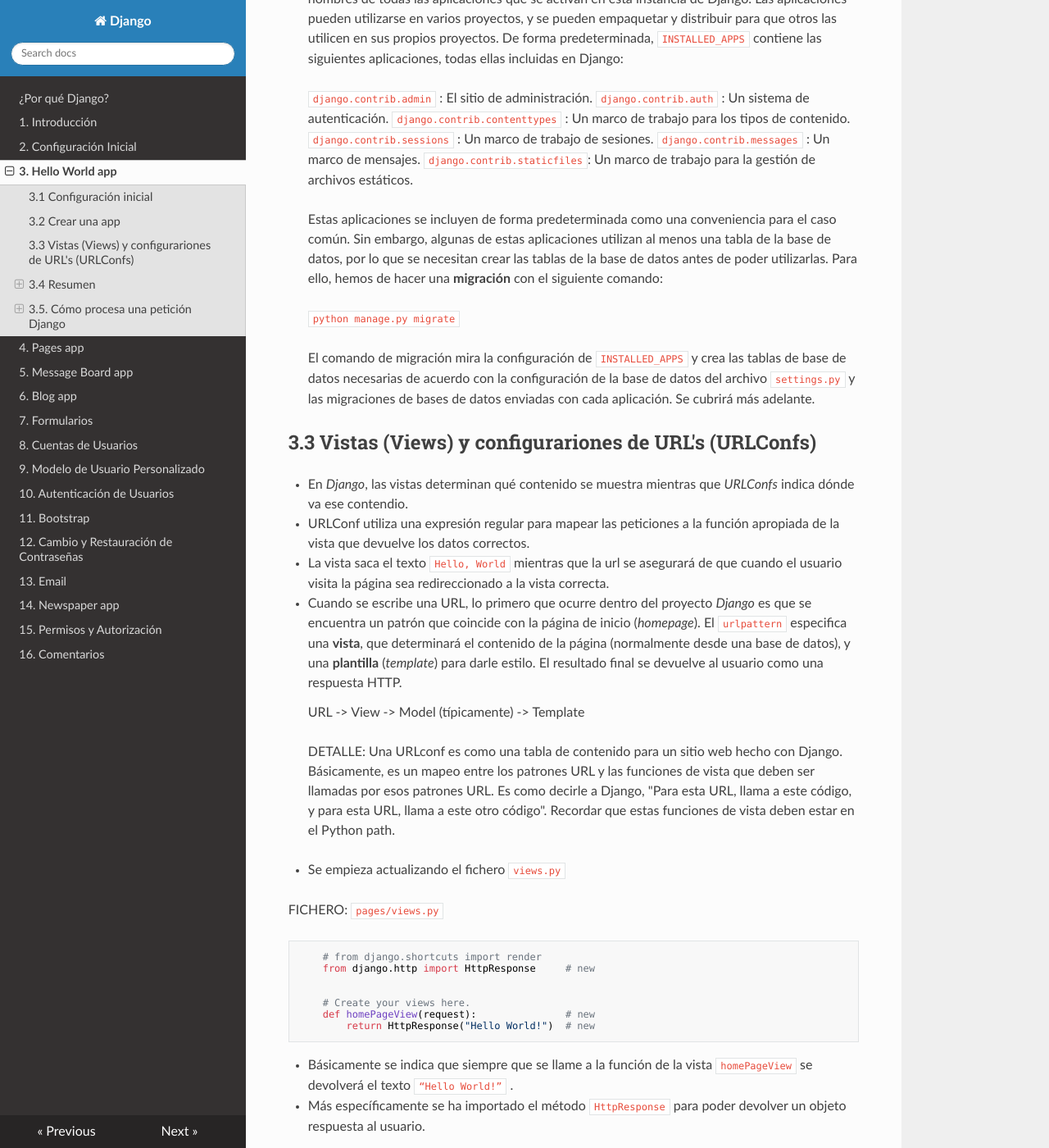
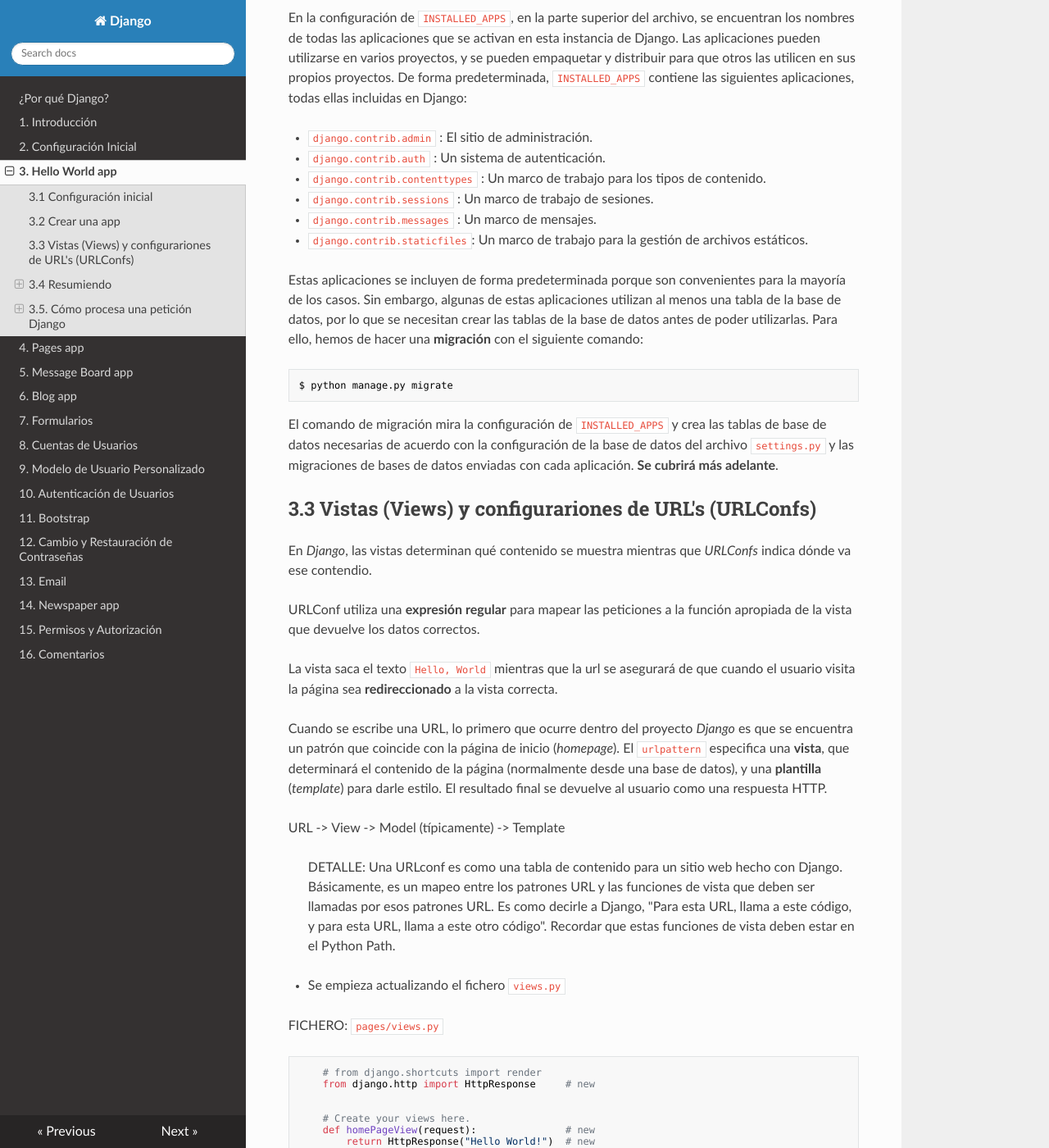
Before and after one commit to mentecatoDev/django, an MkDocs documentation site: the page built from docs/03_hello_world_app.md, in a window 1280 px wide and 1400 px high, scrolled down 2585 px. Shown: the whole window at 82% size. Built offline with MkDocs 1.6.1, drawn with Linux system fonts in a browser that asks for light colours; nearby versions of some CDN libraries; some of the changed text lies outside the part shown.

Commit message:
Arregla 01 02 03 y porqué django

````diff
--- a/docs/03_hello_world_app.md
+++ b/docs/03_hello_world_app.md
@@ -68,7 +67,7 @@
   - `tests.py`: Es para los tests específicos de la **app**
   - `views.py`: Es donde se gestiona la lógica petición/respuesta *(request/response)* de la **app**
 - Aunque la **app** existe, Django no sabe nada de ella hasta que se la añadimos explícitamente.
-- Para incluir la app en el proyecto se necesita añadir una **referencia a su clase de configuración** en la lista [`INSTALLED_APPS`](https://docs.djangoproject.com/en/3.0/ref/settings/#std:setting-INSTALLED_APPS). La clase `PagesConfig` está en el archivo `pages/apps.py` , por eso su *path* con puntos es `'pages.apps.PagesConfig'`.
+- Para incluir la app en el proyecto se necesita añadir una **referencia a su clase de configuración** en la lista [`INSTALLED_APPS`](https://docs.djangoproject.com/en/3.0/ref/settings/#std:setting-INSTALLED_APPS). La clase `PagesConfig` está en el archivo `pages/apps.py` , es por eso por lo que su *path* expresado con puntos de separación enter directorios es `'pages.apps.PagesConfig'`.
 
 > DETALLE
 > Tener en cuenta que dentro de cada aplicación, Django crea un archivo, `apps.py`, que contiene una clase de configuración con el nombre de la aplicación. En este caso, la clase se llama `PagesConfig`. Para registrar nuestra aplicación con Django, se necesita apuntar a la clase `PagesConfig`.
@@ -76,7 +75,7 @@
 
  FICHERO: `settings.py`
 
-```
+```python
 ...
     # helloworld_project/settings.py
     INSTALLED_APPS = [
@@ -91,53 +90,52 @@
 ...
 ```
 
-- *Ojo, el **orden** importa; si varias aplicaciones intentan acceder al mismo recurso, la **app** que aparece primero tiene preferencia.*
+*Ojo, el **orden** importa; si varias aplicaciones intentan acceder al mismo recurso, la **app** que aparece primero tiene preferencia.*
 
 > DETALLE: `settings.py`
-> El fichero **settings.py** se usa para configurar muchos otros ajustes, pero en este punto probablemente sólo se querrá cambiar la [TIME_ZONE](https://docs.djangoproject.com/en/3.0/ref/settings/#std:setting-TIME_ZONE) — ésta debería ser igual a una cadena de la [Lista de base de datos tz de time zones](https://en.wikipedia.org/wiki/List_of_tz_database_time_zones) (la columna *TZ column* de la tabla contiene los valores que se necesitan). Cambiar la `TIME_ZONE` al valor de entre estas cadenas que sea apropiado para el uso horario que se requiera, por ejemplo:
+> El fichero **settings.py** se usa para configurar muchos otros ajustes, pero en este punto probablemente sólo se querrá cambiar la [TIME_ZONE](https://docs.djangoproject.com/en/3.0/ref/settings/#std:setting-TIME_ZONE) —ésta debería ser igual a una cadena de la [lista de base de datos tz de time zones](https://en.wikipedia.org/wiki/List_of_tz_database_time_zones) (la columna *TZ column* de la tabla contiene los valores que se necesitan). Cambiar la `TIME_ZONE` al valor de entre estas cadenas que sea apropiado para el uso horario que se requiera, por ejemplo:
 >
 > ```
 > TIME_ZONE = 'Europe/Madrid'
 > ```
->
+
 > Hay otros dos ajustes que no se cambiarán ahora, pero de los que se debería ser consciente:
 >
 > - `SECRET_KEY`. Ésta es una clave secreta que se usa como parte de la estrategia de seguridad del sitio web de Django. Si no se va a proteger este código durante el desarrollo, se necesitará usar un código diferente (quizás leyendo de una variable de entorno o un fichero)  cuando se ponga en producción.
 > - `DEBUG`. Esto habilita que los registros (logs) de  depuración se muestren en caso de error, en vez de las respuestas con los códigos de estado HTTP. Éste debería ajustarse a `false` en producción, ya que la información de depuración es útil a los atacantes.
->
-> En la configuración de `INSTALLED_APPS`, en la parte superior del archivo, se encuentran los nombres de todas las aplicaciones que se activan en esta instancia de Django. Las aplicaciones pueden utilizarse en varios proyectos, y se pueden empaquetar y distribuir para que otros las utilicen en sus propios proyectos. De forma predeterminada, `INSTALLED_APPS` contiene las siguientes aplicaciones, todas ellas incluidas en Django:
->
-> `django.contrib.admin` : El sitio de administración.
-> `django.contrib.auth` : Un sistema de autenticación.
-> `django.contrib.contenttypes` : Un marco de trabajo para los tipos de contenido.
-> `django.contrib.sessions` : Un marco de trabajo de sesiones.
-> `django.contrib.messages` : Un marco de mensajes.
-> `django.contrib.staticfiles`: Un marco de trabajo para la gestión de archivos estáticos.
->
-> Estas aplicaciones se incluyen de forma predeterminada como una conveniencia para el caso común. Sin embargo, algunas de estas aplicaciones utilizan al menos una tabla de la base de datos, por lo que se necesitan crear las tablas de la base de datos antes de poder utilizarlas. Para ello, hemos de hacer una **migración** con el siguiente comando:
->
-> ```
-> python manage.py migrate
-> ```
->
-> El comando de migración mira la configuración de `INSTALLED_APPS` y crea las tablas de base de datos necesarias de acuerdo con la configuración de la base de datos del archivo `settings.py` y las migraciones de bases de datos enviadas con cada aplicación. Se cubrirá más adelante.
+
+En la configuración de `INSTALLED_APPS`, en la parte superior del archivo, se encuentran los nombres de todas las aplicaciones que se activan en esta instancia de Django. Las aplicaciones pueden utilizarse en varios proyectos, y se pueden empaquetar y distribuir para que otros las utilicen en sus propios proyectos. De forma predeterminada, `INSTALLED_APPS` contiene las siguientes aplicaciones, todas ellas incluidas en Django:
+
+- `django.contrib.admin` : El sitio de administración.
+- `django.contrib.auth` : Un sistema de autenticación.
+- `django.contrib.contenttypes` : Un marco de trabajo para los tipos de contenido.
+- `django.contrib.sessions` : Un marco de trabajo de sesiones.
+- `django.contrib.messages` : Un marco de mensajes.
+- `django.contrib.staticfiles`: Un marco de trabajo para la gestión de archivos estáticos.
+
+Estas aplicaciones se incluyen de forma predeterminada porque son convenientes para la mayoría de los casos. Sin embargo, algunas de estas aplicaciones utilizan al menos una tabla de la base de datos, por lo que se necesitan crear las tablas de la base de datos antes de poder utilizarlas. Para ello, hemos de hacer una **migración** con el siguiente comando:
+
+```bash
+$ python manage.py migrate
+```
+
+El comando de migración mira la configuración de `INSTALLED_APPS` y crea las tablas de base de datos necesarias de acuerdo con la configuración de la base de datos del archivo `settings.py` y las migraciones de bases de datos enviadas con cada aplicación. **Se cubrirá más adelante**.
 
 ## 3.3 Vistas (Views) y configurariones de URL's (URLConfs)
 
-- En *Django*, las vistas determinan qué contenido se muestra mientras que *URLConfs* indica dónde va ese contendio.
+En *Django*, las vistas determinan qué contenido se muestra mientras que *URLConfs* indica dónde va ese contendio.
 
-- URLConf utiliza una expresión regular para mapear las peticiones a la función apropiada de la vista que devuelve los datos correctos.
+URLConf utiliza una **expresión regular** para mapear las peticiones a la función apropiada de la vista que devuelve los datos correctos.
 
-  - La vista saca el texto `Hello, World` mientras que la url se asegurará de que cuando el usuario visita la página sea redireccionado a la vista correcta.
+La vista saca el texto `Hello, World` mientras que la url se asegurará de que cuando el usuario visita la página sea **redireccionado** a la vista correcta.
 
-  - Cuando se escribe una URL, lo primero que ocurre dentro del proyecto *Django* es que se encuentra un patrón que coincide con la página de inicio (*homepage*). El `urlpattern` especifica una **vista**, que determinará el contenido de la página (normalmente desde una base de datos), y una **plantilla** (*template*) para darle estilo. El resultado final se devuelve al usuario como una respuesta HTTP.
+Cuando se escribe una URL, lo primero que ocurre dentro del proyecto *Django* es que se encuentra un patrón que coincide con la página de inicio (*homepage*). El `urlpattern` especifica una **vista**, que determinará el contenido de la página (normalmente desde una base de datos), y una **plantilla** (*template*) para darle estilo. El resultado final se devuelve al usuario como una respuesta HTTP.
 
-    <div class=text-center>
-    URL -> View -> Model (típicamente) -> Template
-    </div>
+URL -> View -> Model (típicamente) -> Template
+
 
 > DETALLE:
-> Una URLconf es como una tabla de contenido para un sitio web hecho con Django. Básicamente, es un mapeo entre los patrones URL y las funciones de vista que deben ser llamadas por esos patrones URL. Es como decirle a Django, "Para esta URL, llama a este código, y para esta URL, llama a este otro código". Recordar que estas funciones de vista deben estar en el Python path.
+> Una URLconf es como una tabla de contenido para un sitio web hecho con Django. Básicamente, es un mapeo entre los patrones URL y las funciones de vista que deben ser llamadas por esos patrones URL. Es como decirle a Django, "Para esta URL, llama a este código, y para esta URL, llama a este otro código". Recordar que estas funciones de vista deben estar en el Python Path.
 
 - Se empieza actualizando el fichero `views.py`
 
@@ -229,7 +227,7 @@
 > Por ejemplo, consideremos una función de vista que nos muestra la fecha y la hora actual. Si se quiere cambiar la URL de la aplicación — digamos, mover desde algo como `/time` a `/currenttime/` — se puede hacer un rápido cambio en la URLconf, sin tener que preocuparse acerca de la implementación subyacente de la función. Similarmente, si se quiere cambiar la función de la vista — alterando la lógica de alguna manera — se puede hacer sin afectar la URL a la que está asociada la función de vista. Además, si se quiere exponer la funcionalidad de fecha actual en varias URL se podría hacer editando el URLconf con cuidado, sin tener que tocar una sola línea de código de la vista.
 > Eso es el acoplamiento débil en acción: una **filosofía de desarrollo**.
 
-## 3.4 Resumen
+## 3.4 Resumiendo
 
 ### 1.- CREAR APP
 
````
Also changed, not shown: other parts of docs/03_hello_world_app.md (+1 -2 lines), docs/01_introduccion.md (+8 -8 lines), docs/02_configuracion_inicial.md (+3 -3 lines), docs/por_que_django.md (+9 -11 lines).
